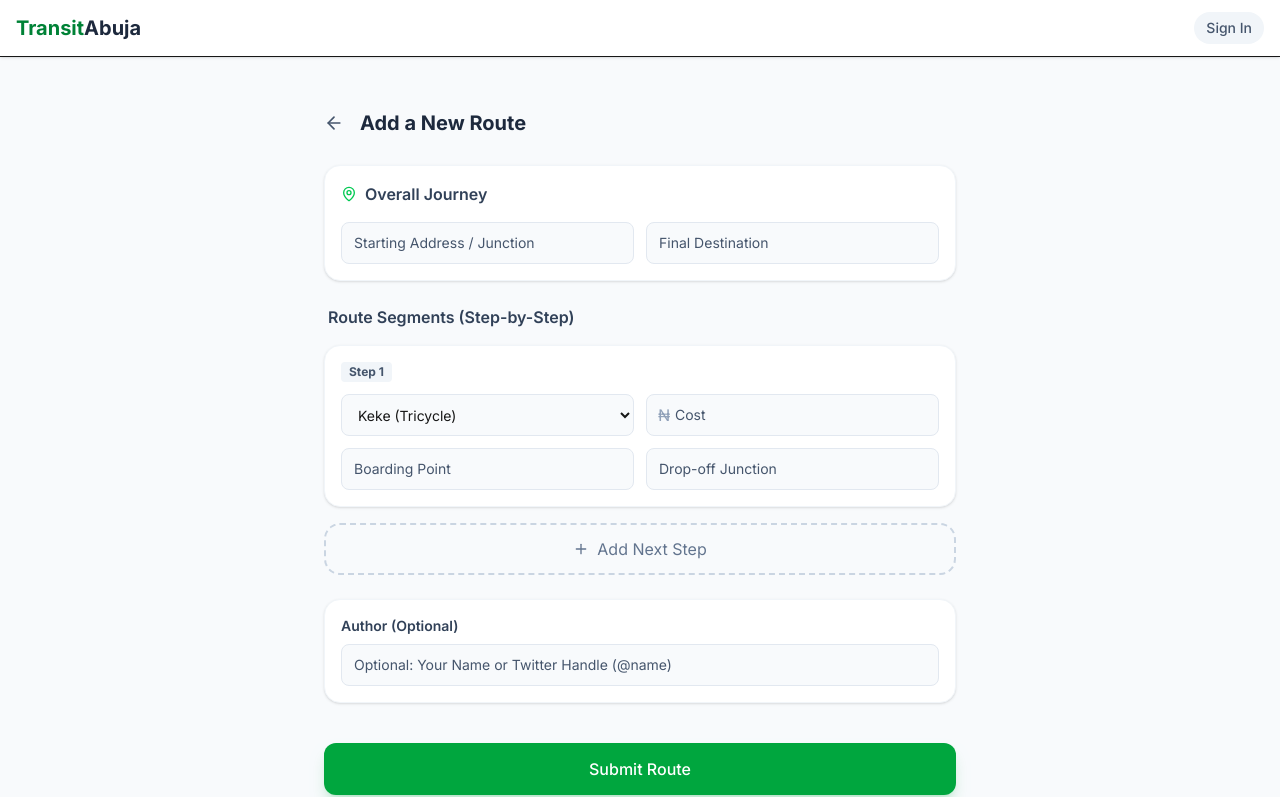
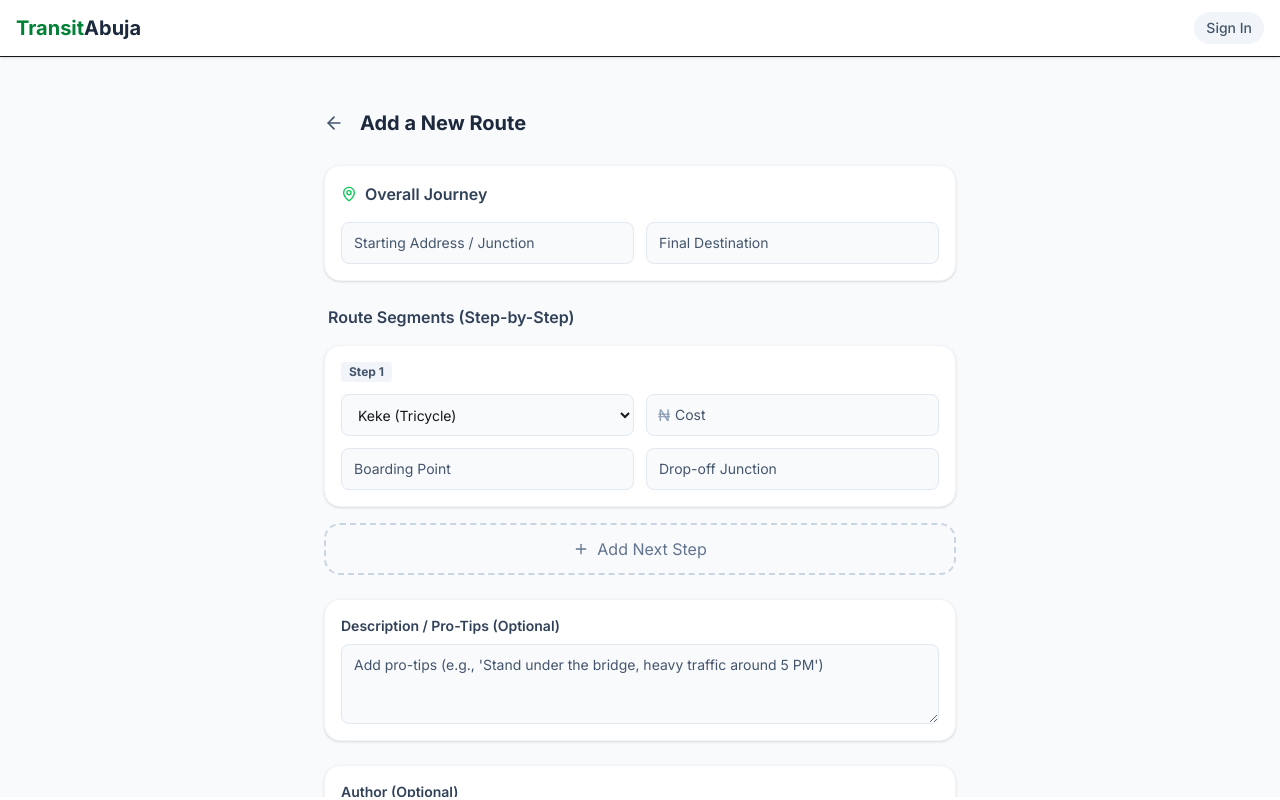
Before and after one commit to danieljonazz/local-transit-abuja, a Next.js app: page /submit in a window 1280 px wide. Built offline with nearby package versions, Linux system fonts and the light colour scheme.

Commit message:
feat: add an optional Description / Pro-Tips text area

```diff
--- a/src/app/api/routes/route.ts
+++ b/src/app/api/routes/route.ts
@@ -14,7 +14,8 @@ export async function POST(request: Request) {
       end_lat,
       end_lng,
       segments,
-      authorName
+      authorName,
+      description
     } = body;
 
     if (!start_name || !end_name || !segments || segments.length === 0) {
@@ -44,6 +45,7 @@ export async function POST(request: Request) {
         total_cost: total_cost,
         total_time_mins: segments.length * 15, // Mock time or calculate it
         authorName: authorName || null,
+        description: description || null,
         segments: {
           create: segments.map((seg: any, index: number) => ({
             step_order: index + 1,
--- a/src/app/page.tsx
+++ b/src/app/page.tsx
@@ -170,6 +170,13 @@ export default function Home() {
                     </div>
                   ))}
                 </div>
+
+                {route.description && (
+                  <p className="text-sm italic text-slate-600 bg-amber-50/50 p-3 rounded-xl border border-amber-100">
+                    <span className="font-semibold text-amber-700 not-italic block mb-1">💡 Pro-Tip</span>
+                    {route.description}
+                  </p>
+                )}
               </div>
             ))}
           </div>
--- a/src/app/submit/page.tsx
+++ b/src/app/submit/page.tsx
@@ -9,6 +9,7 @@ export default function SubmitRoute() {
   const router = useRouter();
   const [loading, setLoading] = useState(false);
   const [authorName, setAuthorName] = useState("");
+  const [description, setDescription] = useState("");
   const [segments, setSegments] = useState([
     { transport_mode: "keke", start_location: "", end_location: "", cost: "" }
   ]);
@@ -46,7 +47,8 @@ export default function SubmitRoute() {
           end_lat: 9.07647,
           end_lng: 7.47321,
           segments: segments,
-          authorName: authorName
+          authorName: authorName,
+          description: description
         })
       });
 
@@ -172,6 +174,17 @@ export default function SubmitRoute() {
           </button>
         </div>
 
+        {/* Pro-Tips / Description */}
+        <div className="bg-white p-4 rounded-2xl shadow-sm border border-slate-100 flex flex-col gap-2">
+          <h3 className="font-semibold text-slate-700 text-sm">Description / Pro-Tips (Optional)</h3>
+          <textarea
+            placeholder="Add pro-tips (e.g., 'Stand under the bridge, heavy traffic around 5 PM')"
+            className="bg-slate-50 border border-slate-200 rounded-lg px-3 py-2.5 text-sm text-slate-900 placeholder:text-slate-600 focus:ring-2 ring-green-500/20 outline-none w-full min-h-[80px] resize-y"
+            value={description}
+            onChange={(e) => setDescription(e.target.value)}
+          />
+        </div>
+
         {/* Author Name */}
         <div className="bg-white p-4 rounded-2xl shadow-sm border border-slate-100 flex flex-col gap-2">
           <h3 className="font-semibold text-slate-700 text-sm">Author (Optional)</h3>
```
Also changed, not shown: 1 other file (tests, documents, lock files or other folders).
